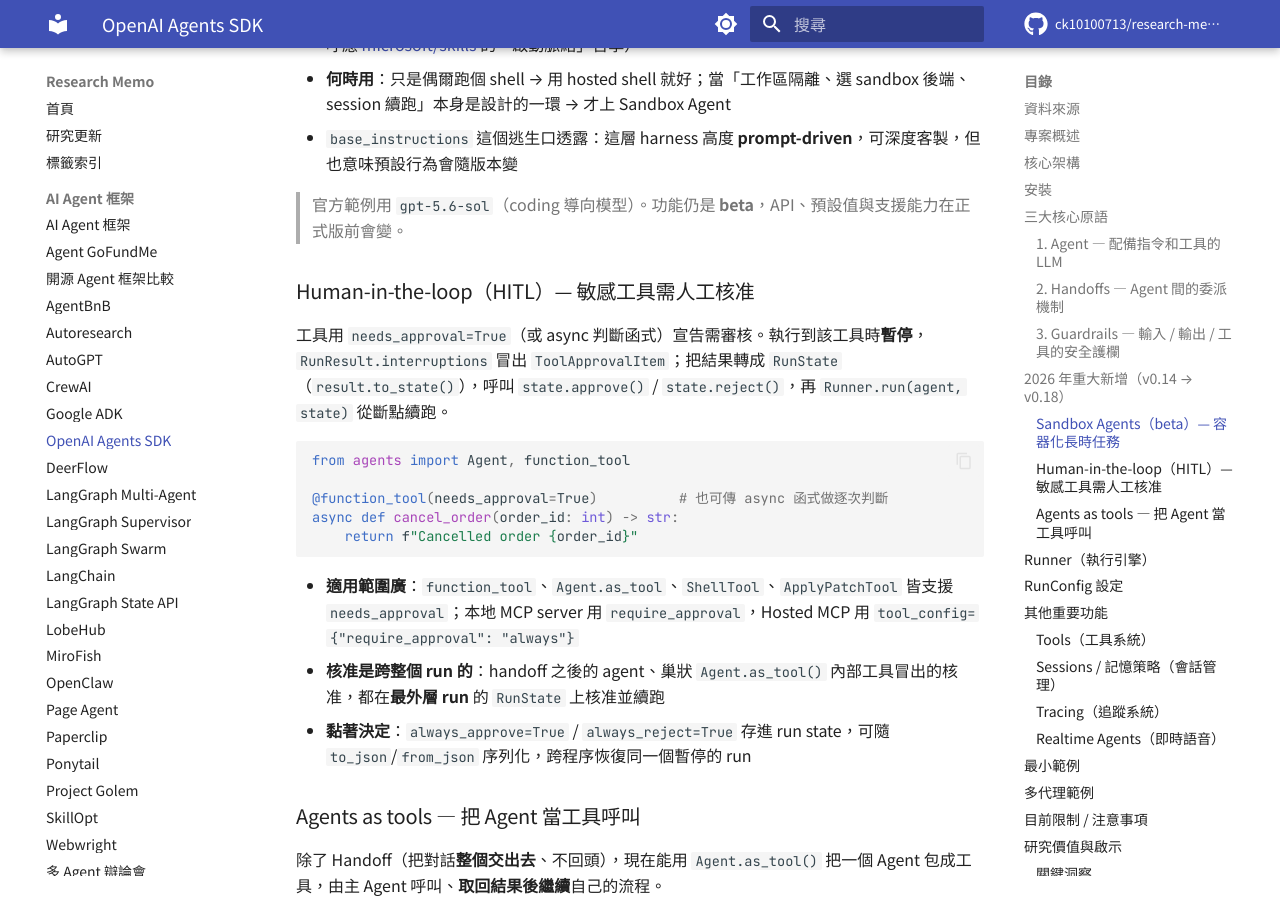
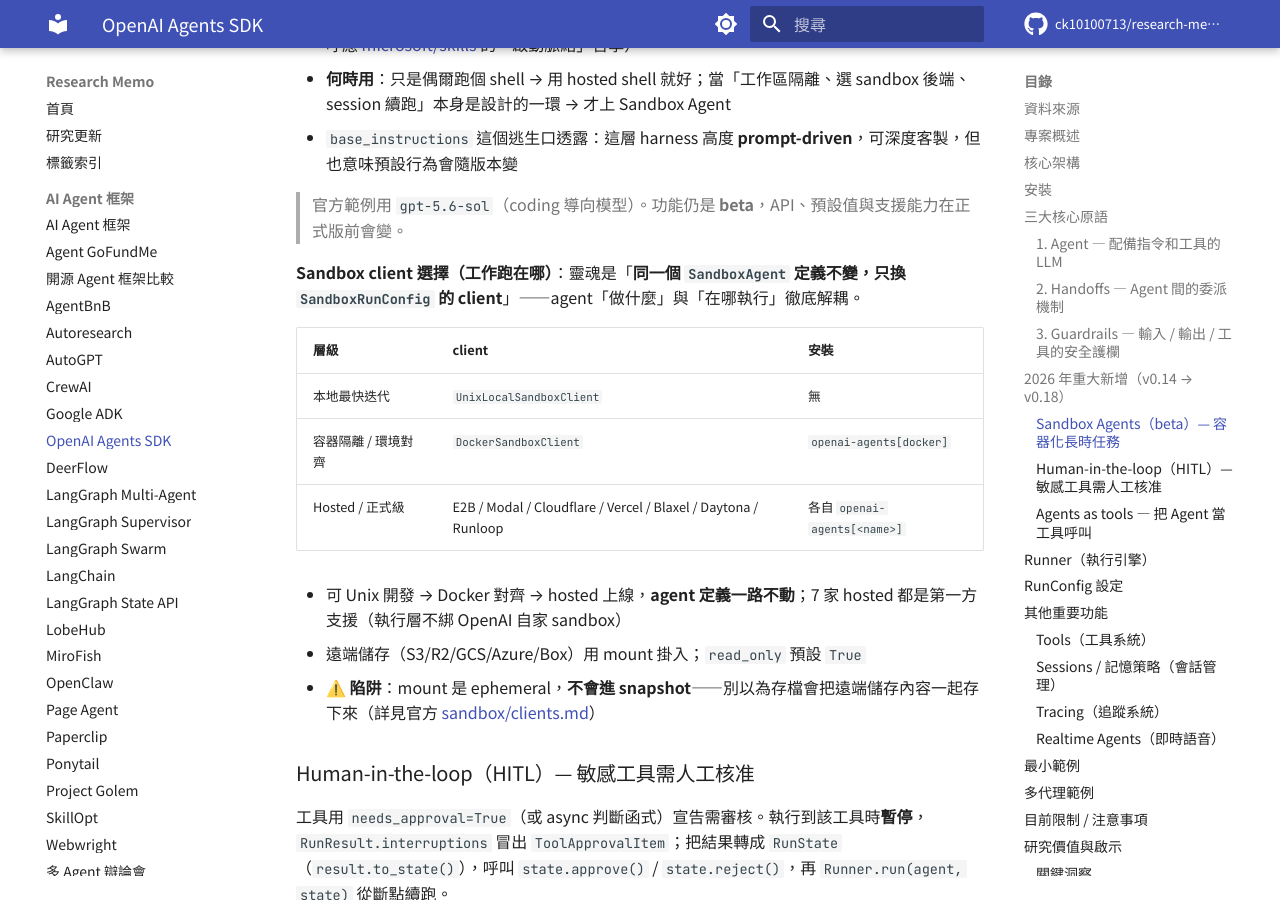
Before and after one commit to ck10100713/research-memo, an MkDocs documentation site: the page built from docs/openai-agents-sdk.md, in a window 1280 px wide and 900 px high, scrolled down 4886 px. Built offline with MkDocs 1.6.1 and Material for MkDocs 9.7.7, drawn with Linux system fonts in a browser that asks for light colours; comment, search, counter and statistics services are not loaded.

Commit message:
Update openai-agents-sdk: Sandbox client 選擇（本地/Docker/7 家 hosted + mount 陷阱）
Co-Authored-By: Claude Opus 4.8 (1M context) <noreply@anthropic.com>

```diff
--- a/docs/openai-agents-sdk.md
+++ b/docs/openai-agents-sdk.md
@@ -189,6 +189,18 @@ result = Runner.run_sync(
 
 > 官方範例用 `gpt-5.6-sol`（coding 導向模型）。功能仍是 **beta**，API、預設值與支援能力在正式版前會變。
 
+**Sandbox client 選擇（工作跑在哪）**：靈魂是「**同一個 `SandboxAgent` 定義不變，只換 `SandboxRunConfig` 的 client**」——agent「做什麼」與「在哪執行」徹底解耦。
+
+| 層級 | client | 安裝 |
+|------|--------|------|
+| 本地最快迭代 | `UnixLocalSandboxClient` | 無 |
+| 容器隔離 / 環境對齊 | `DockerSandboxClient` | `openai-agents[docker]` |
+| Hosted / 正式級 | E2B / Modal / Cloudflare / Vercel / Blaxel / Daytona / Runloop | 各自 `openai-agents[<name>]` |
+
+- 可 Unix 開發 → Docker 對齊 → hosted 上線，**agent 定義一路不動**；7 家 hosted 都是第一方支援（執行層不綁 OpenAI 自家 sandbox）
+- 遠端儲存（S3/R2/GCS/Azure/Box）用 mount 掛入；`read_only` 預設 `True`
+- ⚠️ **陷阱**：mount 是 ephemeral，**不會進 snapshot**——別以為存檔會把遠端儲存內容一起存下來（詳見官方 [sandbox/clients.md](https://github.com/openai/openai-agents-python/blob/main/docs/sandbox/clients.md)）
+
 ### Human-in-the-loop（HITL）— 敏感工具需人工核准
 
 工具用 `needs_approval=True`（或 async 判斷函式）宣告需審核。執行到該工具時**暫停**，`RunResult.interruptions` 冒出 `ToolApprovalItem`；把結果轉成 `RunState`（`result.to_state()`），呼叫 `state.approve()` / `state.reject()`，再 `Runner.run(agent, state)` 從斷點續跑。
```
